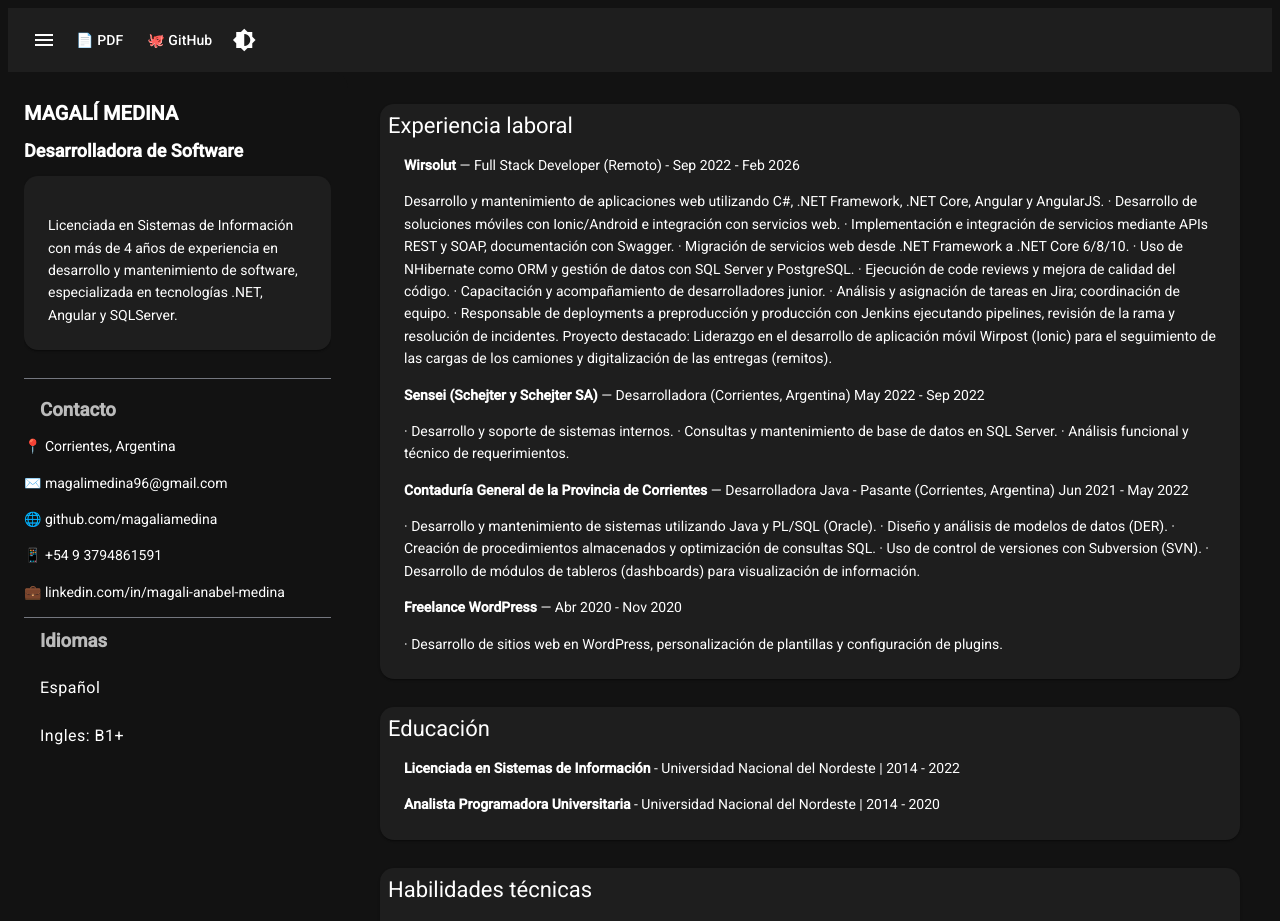
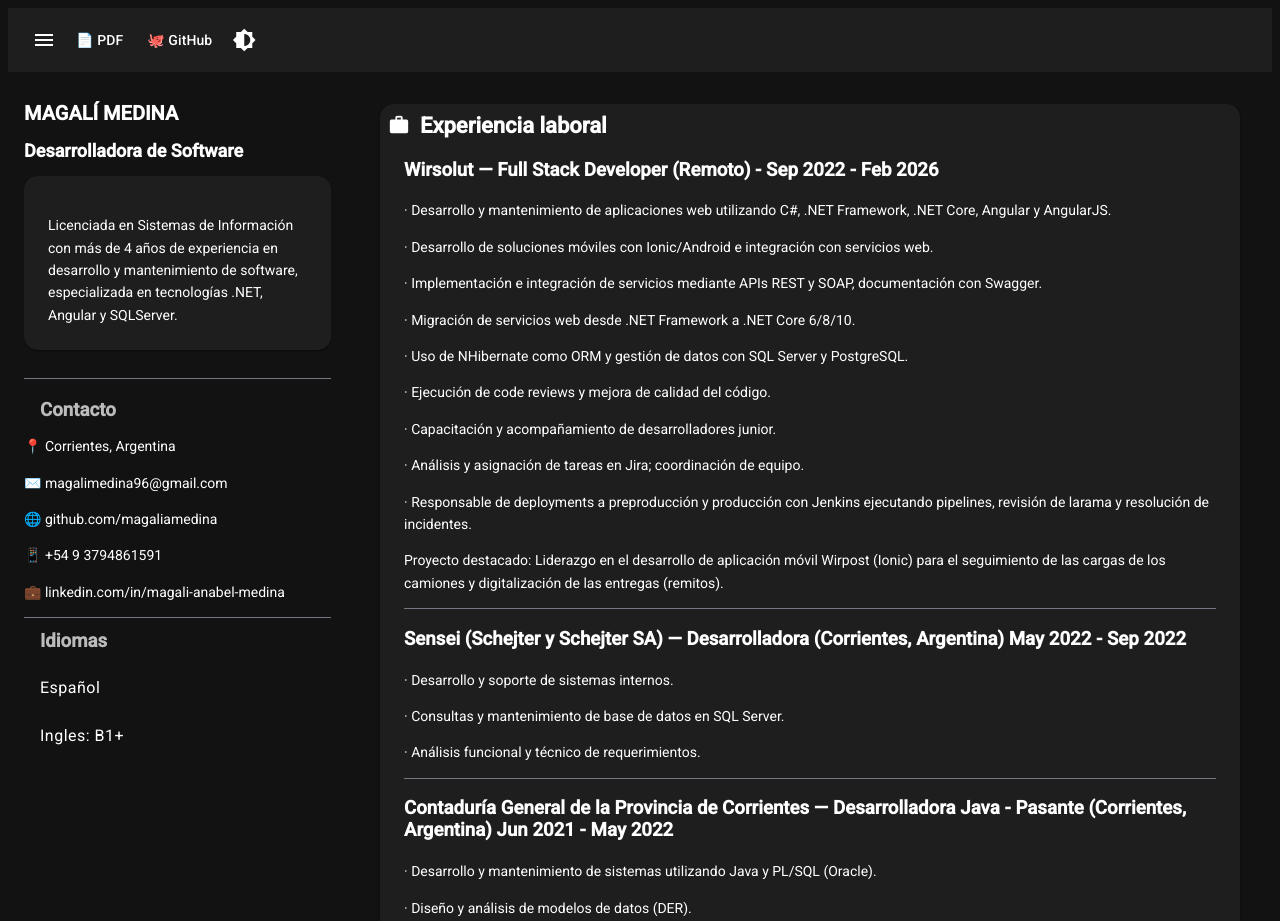
Before and after one commit to magaliamedina/mi-cv, an Angular app: page / in a window 1280 px wide. Shown: the top 921 px of the page. Built offline with nearby package versions, Linux system fonts and the light colour scheme; what @ngx-translate/core, @ngx-translate/http-loader would draw is missing.

Commit message:
ordenamiento y agregue iconos

```diff
--- a/src/app/app.component.css
+++ b/src/app/app.component.css
@@ -3,6 +3,21 @@ html, body {
   margin: 0;
 }
 
+.title-with-icon {
+
+  display: flex;
+  align-items: center;
+  gap: 8px;
+
+  font-weight: 600;
+
+}
+
+.title-with-icon mat-icon {
+
+  font-size: 22px;
+
+}
 
 mat-sidenav-content {
   overflow: auto;
--- a/src/app/app.component.html
+++ b/src/app/app.component.html
@@ -1,8 +1,8 @@
 <mat-toolbar>
 
   <button mat-icon-button (click)="sidenav.toggle()">
-  <mat-icon>menu</mat-icon>
-</button>
+    <mat-icon>menu</mat-icon>
+  </button>
 
   <span class="spacer"></span>
 
@@ -18,11 +18,7 @@
 
 <mat-sidenav-container>
 
-  <mat-sidenav
-  #sidenav
-  [mode]="isMobile ? 'over' : 'side'"
-  [opened]="!isMobile"
-  class="sidebar">
+  <mat-sidenav #sidenav [mode]="isMobile ? 'over' : 'side'" [opened]="!isMobile" class="sidebar">
 
     <!-- SIDEBAR -->
 
@@ -68,51 +64,61 @@
   <mat-sidenav-content class="content">
 
     <mat-card>
-      <mat-card-title>Experiencia laboral</mat-card-title>
+      <mat-card-title class="title-with-icon">
+        <mat-icon>work</mat-icon>
+        Experiencia laboral
+      </mat-card-title>
 
       <mat-card-content>
 
-        <p>
+        <h3>
           <strong>Wirsolut</strong> — Full Stack Developer (Remoto) - Sep 2022 - Feb 2026
+        </h3>
+        <p>· Desarrollo y mantenimiento de aplicaciones web utilizando C#, .NET Framework, .NET Core, Angular y AngularJS.
         </p>
-        <p>Desarrollo y mantenimiento de aplicaciones web utilizando C#, .NET Framework, .NET Core, Angular y AngularJS.
-          · Desarrollo de soluciones móviles con Ionic/Android e integración con servicios web.
-          · Implementación e integración de servicios mediante APIs REST y SOAP, documentación con Swagger.
-          · Migración de servicios web desde .NET Framework a .NET Core 6/8/10.
-          · Uso de NHibernate como ORM y gestión de datos con SQL Server y PostgreSQL.
-          · Ejecución de code reviews y mejora de calidad del código.
-          · Capacitación y acompañamiento de desarrolladores junior.
-          · Análisis y asignación de tareas en Jira; coordinación de equipo.
-          · Responsable de deployments a preproducción y producción con Jenkins ejecutando pipelines, revisión de la
-          rama y resolución de incidentes.
-          Proyecto destacado: Liderazgo en el desarrollo de aplicación móvil Wirpost (Ionic) para el seguimiento de las
-          cargas de los camiones y digitalización de las entregas (remitos).
-        </p>
+        <p>· Desarrollo de soluciones móviles con Ionic/Android e integración con servicios web.</p>
+        <p>· Implementación e integración de servicios mediante APIs REST y SOAP, documentación con Swagger.</p>
+        <p>· Migración de servicios web desde .NET Framework a .NET Core 6/8/10.</p>
+        <p>· Uso de NHibernate como ORM y gestión de datos con SQL Server y PostgreSQL.</p>
+        <p> · Ejecución de code reviews y mejora de calidad del código.</p>
+        <p>· Capacitación y acompañamiento de desarrolladores junior.</p>
+        <p>· Análisis y asignación de tareas en Jira; coordinación de equipo.</p>
+        <p>· Responsable de deployments a preproducción y producción con Jenkins ejecutando pipelines, revisión de
+          larama y resolución de incidentes.</p>
+        <p>Proyecto destacado: Liderazgo en el desarrollo de aplicación móvil Wirpost (Ionic) para el seguimiento de las
+          cargas de los camiones y digitalización de las entregas (remitos).</p>
 
-        <p>
+        <mat-divider></mat-divider>
+
+        <h3>
           <strong>Sensei (Schejter y Schejter SA) </strong> — Desarrolladora (Corrientes, Argentina) May 2022 - Sep 2022
-        </p>
-        <p>· Desarrollo y soporte de sistemas internos.
-          · Consultas y mantenimiento de base de datos en SQL Server.
-          · Análisis funcional y técnico de requerimientos.
-        </p>
+        </h3>
+        <p>· Desarrollo y soporte de sistemas internos.</p>
+        <p>· Consultas y mantenimiento de base de datos en SQL Server.</p>
+        <p> · Análisis funcional y técnico de requerimientos.</p>
 
-        <p>
+        <mat-divider></mat-divider>
+
+        <h3>
           <strong>Contaduría General de la Provincia de Corrientes</strong> — Desarrolladora Java - Pasante (Corrientes,
           Argentina) Jun 2021 - May 2022
+        </h3>
+        <p>· Desarrollo y mantenimiento de sistemas utilizando Java y PL/SQL (Oracle).
         </p>
-        <p>· Desarrollo y mantenimiento de sistemas utilizando Java y PL/SQL (Oracle).
+        <p>
           · Diseño y análisis de modelos de datos (DER).
-          · Creación de procedimientos almacenados y optimización de consultas SQL.
+        </p>
+        <p>· Creación de procedimientos almacenados y optimización de consultas SQL.</p>
+        <p>
           · Uso de control de versiones con Subversion (SVN).
-          · Desarrollo de módulos de tableros (dashboards) para visualización de información.
+        </p>
+        <p>· Desarrollo de módulos de tableros (dashboards) para visualización de información.</p>
 
-        </p>
+        <mat-divider></mat-divider>
 
-
-        <p>
+        <h3>
           <strong>Freelance WordPress</strong> — Abr 2020 - Nov 2020
-        </p>
+        </h3>
         <p>· Desarrollo de sitios web en WordPress, personalización de plantillas y configuración de plugins.
         </p>
 
@@ -121,7 +127,10 @@
     </mat-card>
 
     <mat-card>
-      <mat-card-title>Educación</mat-card-title>
+      <mat-card-title class="title-with-icon">
+        <mat-icon>school</mat-icon>
+        Educación
+      </mat-card-title>
 
       <mat-card-content>
 
@@ -137,7 +146,10 @@
     </mat-card>
 
     <mat-card>
-      <mat-card-title>Habilidades técnicas</mat-card-title>
+      <mat-card-title class="title-with-icon">
+        <mat-icon>build</mat-icon>
+        Habilidades técnicas
+      </mat-card-title>
       <mat-card-content>
         <p><strong>Backend:</strong> C#, .NET Framework, .NET Core, Microservicios, NHibernate, Entity
           Framework, APIs
```
Also changed, not shown: 3 other files (tests, documents, lock files or other folders).
